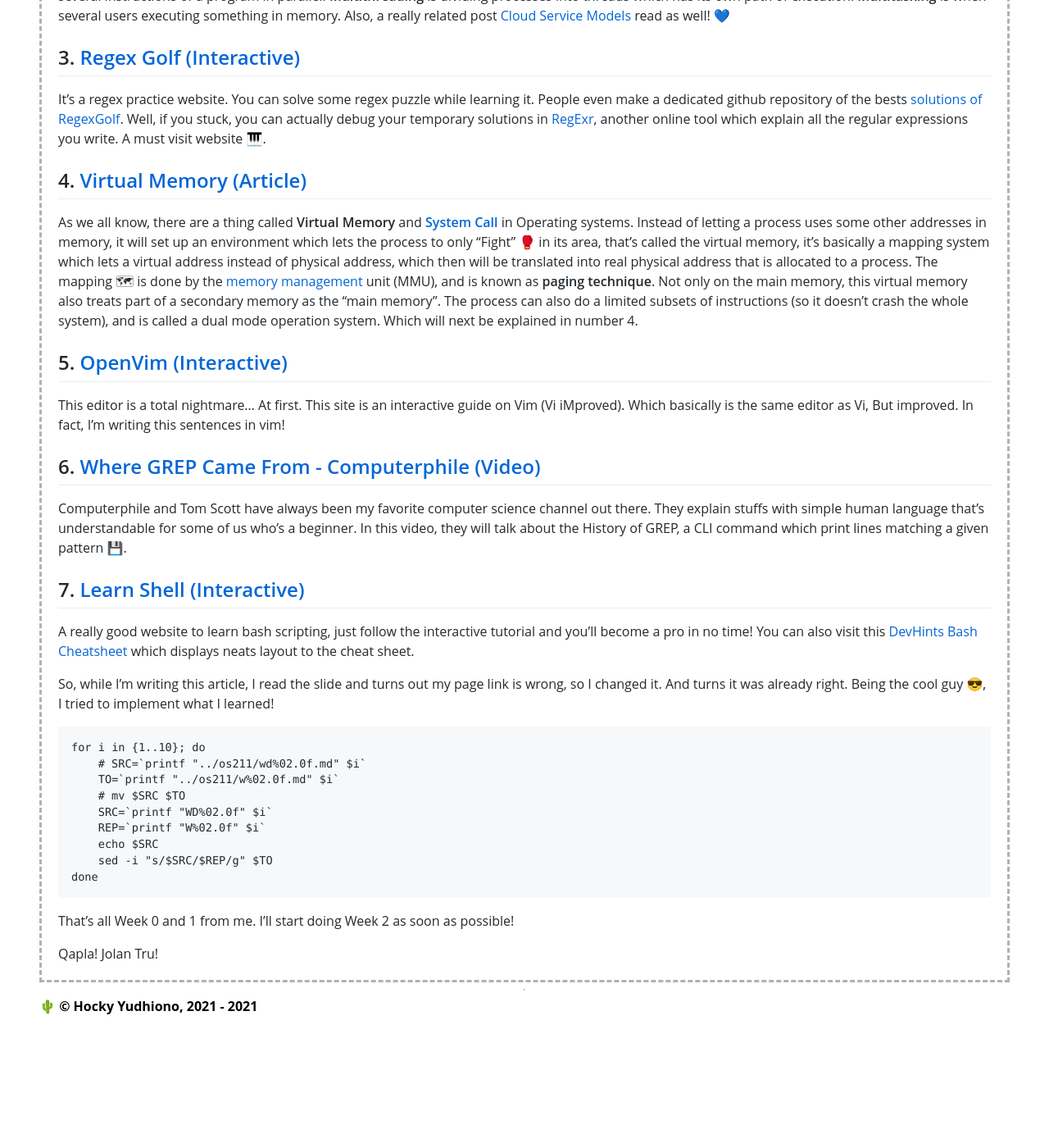
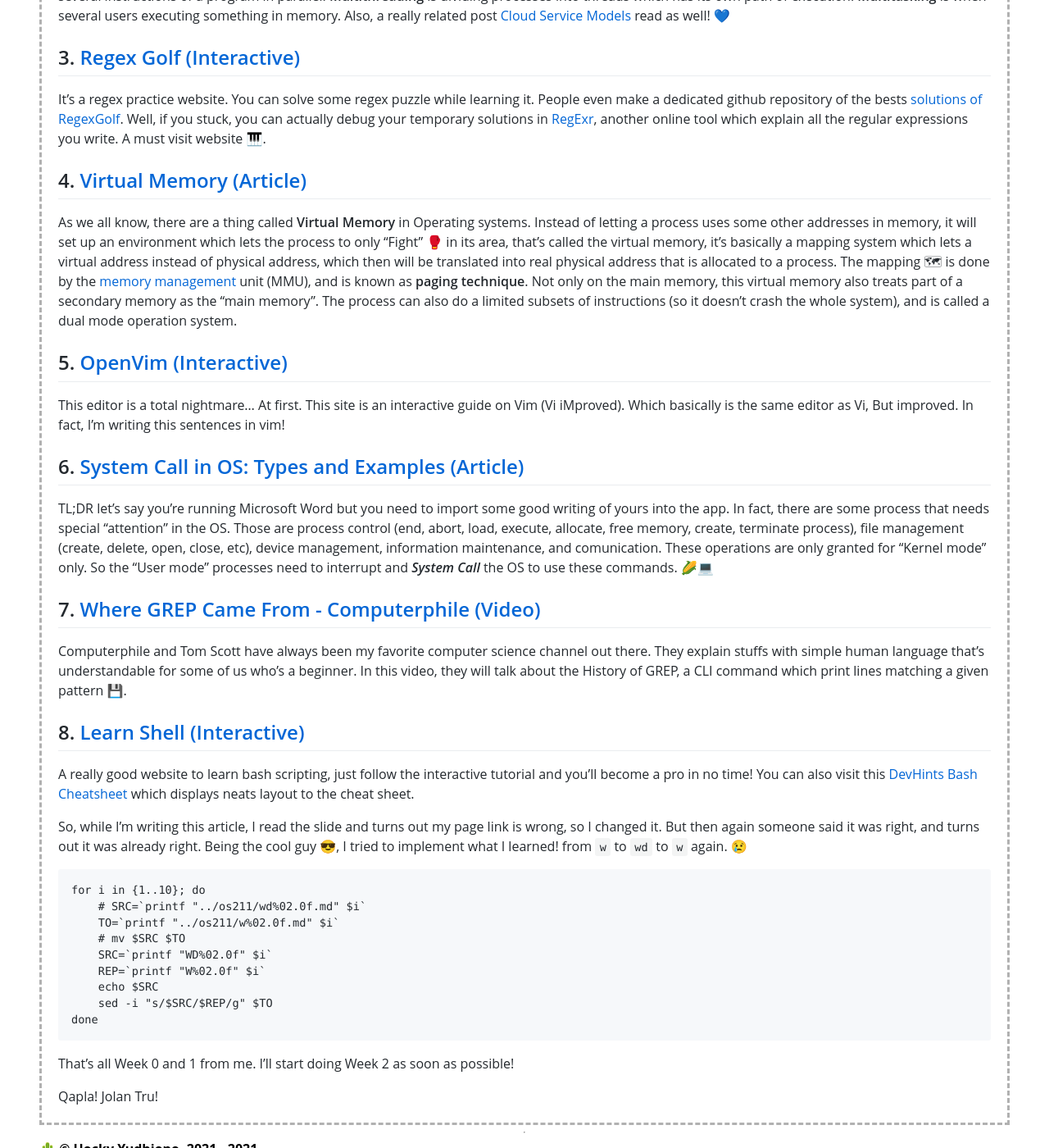
Before and after one commit to Bimabara/os211, a Jekyll site: the page built from w01.md, in a window 1280 px wide and 1400 px high, scrolled down 901 px. Shown: the whole window at 82% size. Built offline with Jekyll 4.4.1, drawn with Linux system fonts in a browser that asks for light colours; our own code applies the rules of GitHub Pages for plain Markdown files; before the commit the page ends 2179 px from its top, so only the background shows below that.

Commit message:
[W01] Add Articles

````diff
--- a/w01.md
+++ b/w01.md
@@ -1,6 +1,7 @@
 ---
 layout: "layout"
 permalink: /W01/
+
 ---
 
 # Top 10 List of Week 01
@@ -25,21 +26,25 @@ It's a regex practice website. You can solve some regex puzzle while learning it
 
 ## 4. [Virtual Memory (Article)](https://www.tutorialspoint.com/operating_system/os_virtual_memory.htm)
 
-As we all know, there are a thing called **Virtual Memory** and **[System Call](https://www.guru99.com/system-call-operating-system.html)** in Operating systems. Instead of letting a process uses some other addresses in memory, it will set up an environment which lets the process to only "Fight" 🥊 in its area, that's called the virtual memory, it's basically a mapping system which lets a virtual address instead of physical address, which then will be translated into real physical address that is allocated to a process. The mapping 🗺 is done by the [memory management](https://www.u-aizu.ac.jp/~yliu/teaching/os/lec12.html) unit (MMU), and is known as **paging technique**. Not only on the main memory, this virtual memory also treats part of a secondary memory as the "main memory". The process can also do a limited subsets of instructions (so it doesn't crash the whole system), and is called a dual mode operation system. Which will next be explained in number 4.
+As we all know, there are a thing called **Virtual Memory** in Operating systems. Instead of letting a process uses some other addresses in memory, it will set up an environment which lets the process to only "Fight" 🥊 in its area, that's called the virtual memory, it's basically a mapping system which lets a virtual address instead of physical address, which then will be translated into real physical address that is allocated to a process. The mapping 🗺 is done by the [memory management](https://www.u-aizu.ac.jp/~yliu/teaching/os/lec12.html) unit (MMU), and is known as **paging technique**. Not only on the main memory, this virtual memory also treats part of a secondary memory as the "main memory". The process can also do a limited subsets of instructions (so it doesn't crash the whole system), and is called a dual mode operation system.
 
 ## 5. [OpenVim (Interactive)](https://www.openvim.com/)
 
 This editor is a total nightmare... At first. This site is an interactive guide on Vim (Vi iMproved). Which basically is the same editor as Vi, But improved. In fact, I'm writing this sentences in vim!
 
-## 6. [Where GREP Came From - Computerphile (Video)](https://www.youtube.com/watch?v=NTfOnGZUZDk)
+## 6. [System Call in OS: Types and Examples (Article)](https://www.guru99.com/system-call-operating-system.html)
+
+TL;DR let's say you're running Microsoft Word but you need to import some good writing of yours into the app. In fact, there are some process that needs special "attention" in the OS. Those are process control (end, abort, load, execute, allocate, free memory, create, terminate process), file management (create, delete, open, close, etc), device management, information maintenance, and comunication. These operations are only granted for "Kernel mode" only. So the "User mode" processes need to interrupt and ***System Call*** the OS to use these commands. 🌽💻
+
+## 7. [Where GREP Came From - Computerphile (Video)](https://www.youtube.com/watch?v=NTfOnGZUZDk)
 
 Computerphile and Tom Scott have always been my favorite computer science channel out there. They explain stuffs with simple human language that's understandable for some of us who's a beginner. In this video, they will talk about the History of GREP, a CLI command which print lines matching a given pattern 💾.
 
-## 7. [Learn Shell (Interactive)](https://www.learnshell.org/)
+## 8. [Learn Shell (Interactive)](https://www.learnshell.org/)
 
 A really good website to learn bash scripting, just follow the interactive tutorial and you'll become a pro in no time! You can also visit this [DevHints Bash Cheatsheet](https://devhints.io/bash) which displays neats layout to the cheat sheet.
 
-So, while I'm writing this article, I read the slide and turns out my page link is wrong, so I changed it. And turns it was already right. Being the cool guy 😎, I tried to implement what I learned!
+So, while I'm writing this article, I read the slide and turns out my page link is wrong, so I changed it. But then again someone said it was right, and turns out it was already right. Being the cool guy 😎, I tried to implement what I learned! from `w` to `wd` to `w` again. 😢
 
 ```bash
 for i in {1..10}; do
````
